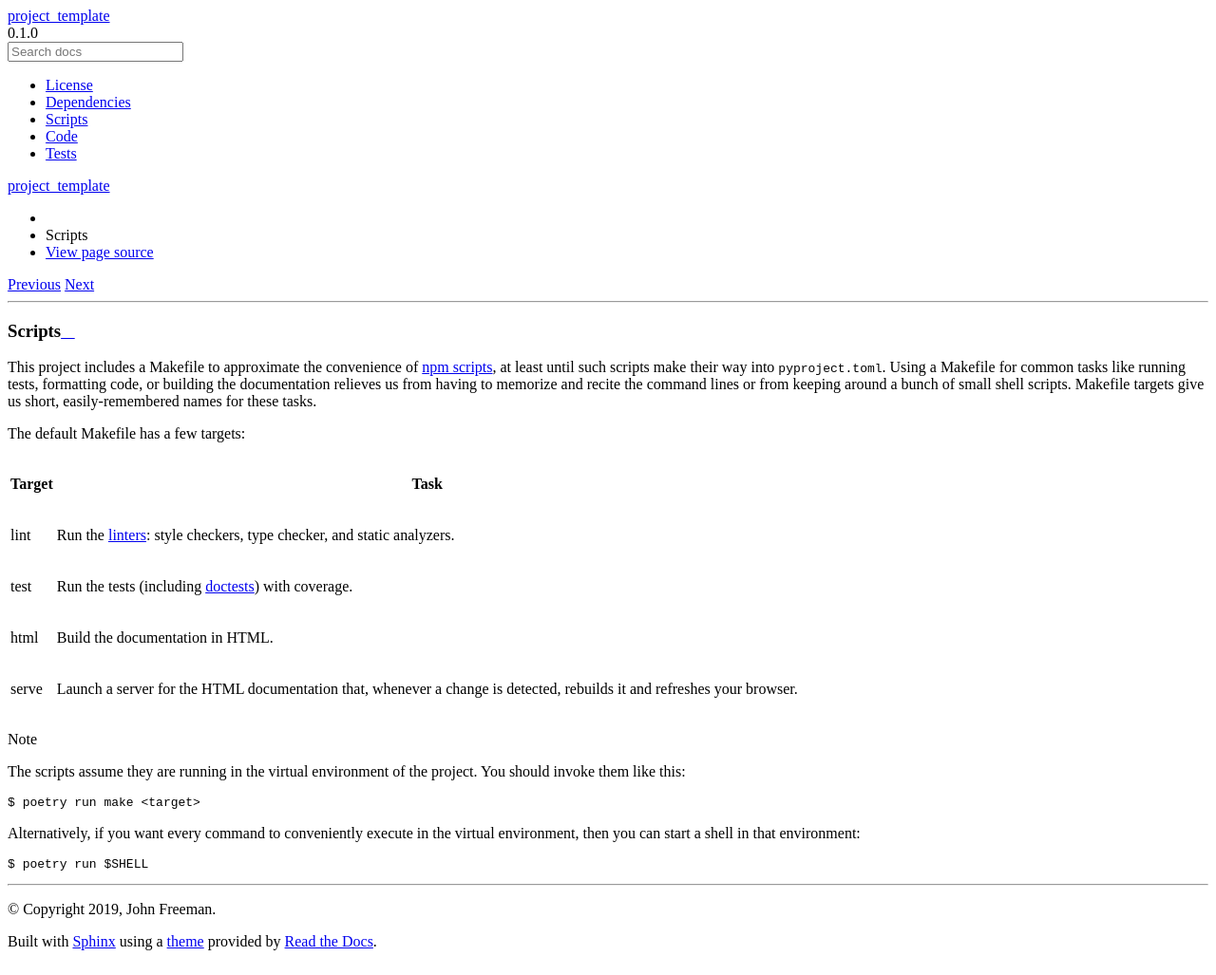
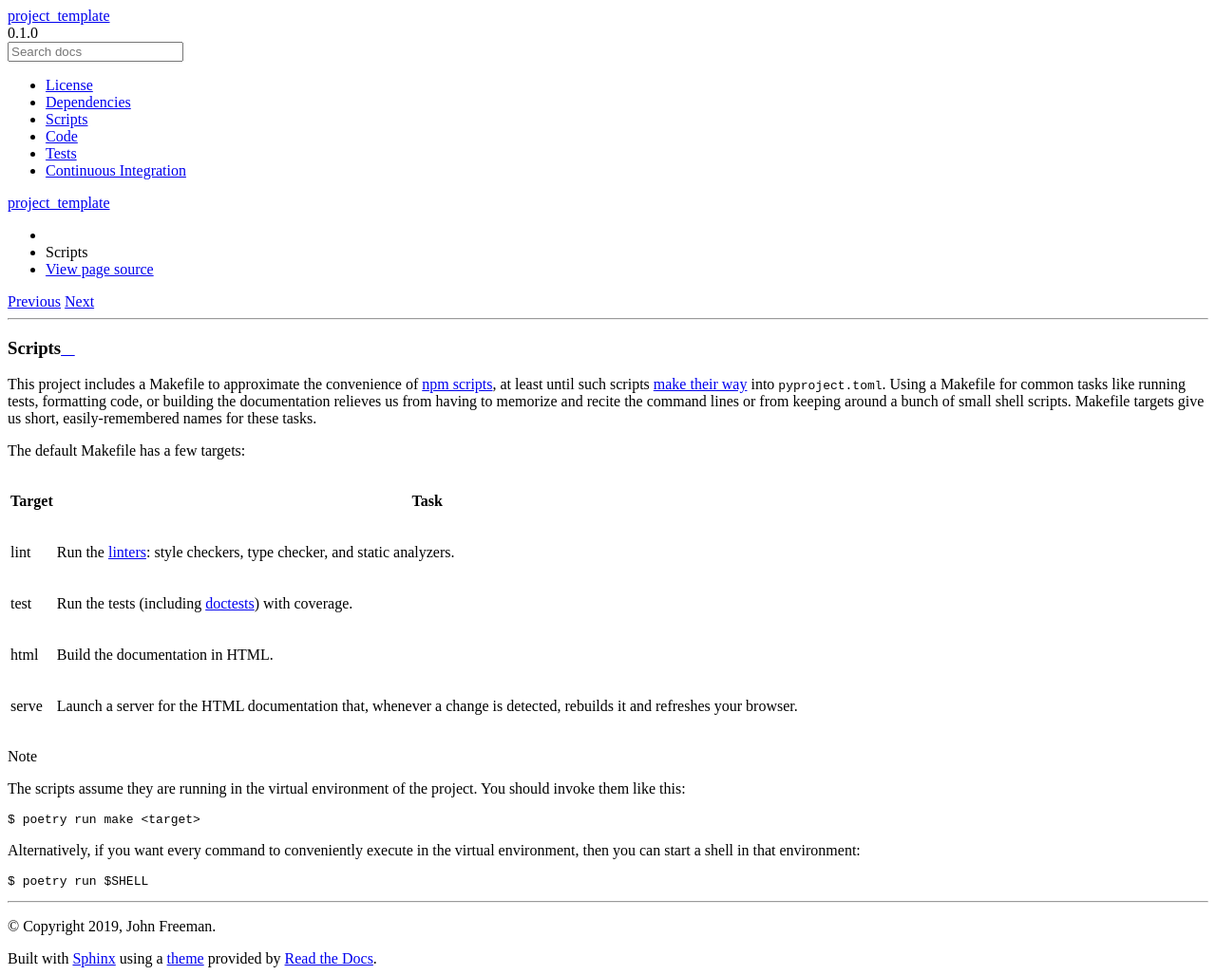
Before and after one commit to thejohnfreeman/project-template-python, a Sphinx documentation site: the page built from docs/scripts.rst, in a window 1280 px wide. Shown: the whole page at 95% size. Built offline with Sphinx 7.4.7 and the Read the Docs theme 2.0.0, drawn with Linux system fonts in a browser that asks for light colours.

Commit message:
WIP: Document continuous integration

```diff
--- /dev/null
+++ b/docs/continuous_integration.rst
@@ -0,0 +1,3 @@
+======================
+Continuous Integration
+======================
--- a/docs/index.rst
+++ b/docs/index.rst
@@ -11,3 +11,4 @@
    scripts
    code
    tests
+   continuous_integration
--- a/docs/scripts.rst
+++ b/docs/scripts.rst
@@ -5,13 +5,15 @@
 =======
 
 This project includes a Makefile to approximate the convenience of `npm
-scripts`_, at least until such scripts make their way into ``pyproject.toml``.
+scripts`_, at least until such scripts `make their way`_ into
+``pyproject.toml``.
 Using a Makefile for common tasks like running tests, formatting code, or
 building the documentation relieves us from having to memorize and recite the
 command lines or from keeping around a bunch of small shell scripts. Makefile
 targets give us short, easily-remembered names for these tasks.
 
 .. _npm scripts: https://medium.freecodecamp.org/introduction-to-npm-scripts-1dbb2ae01633
+.. _make their way: https://github.com/sdispater/poetry/pull/591
 
 The default Makefile has a few targets:
 
```
